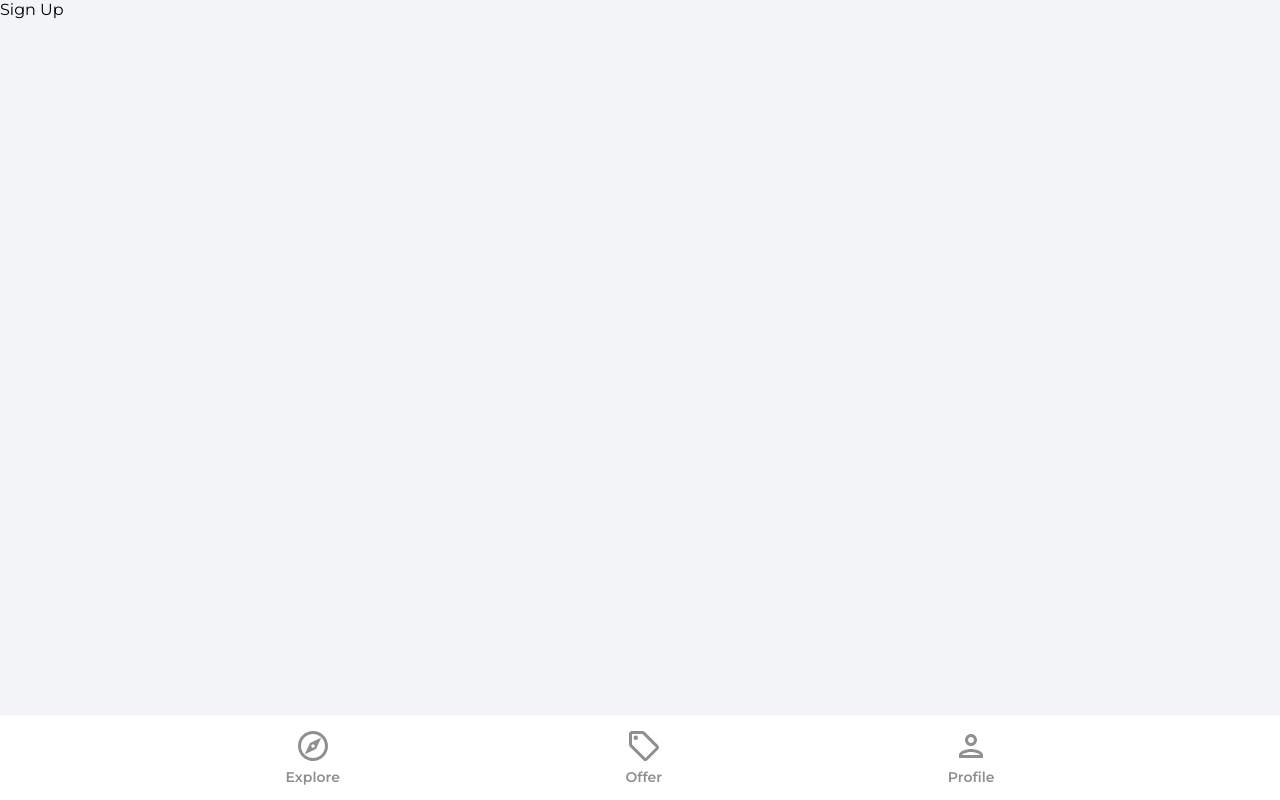
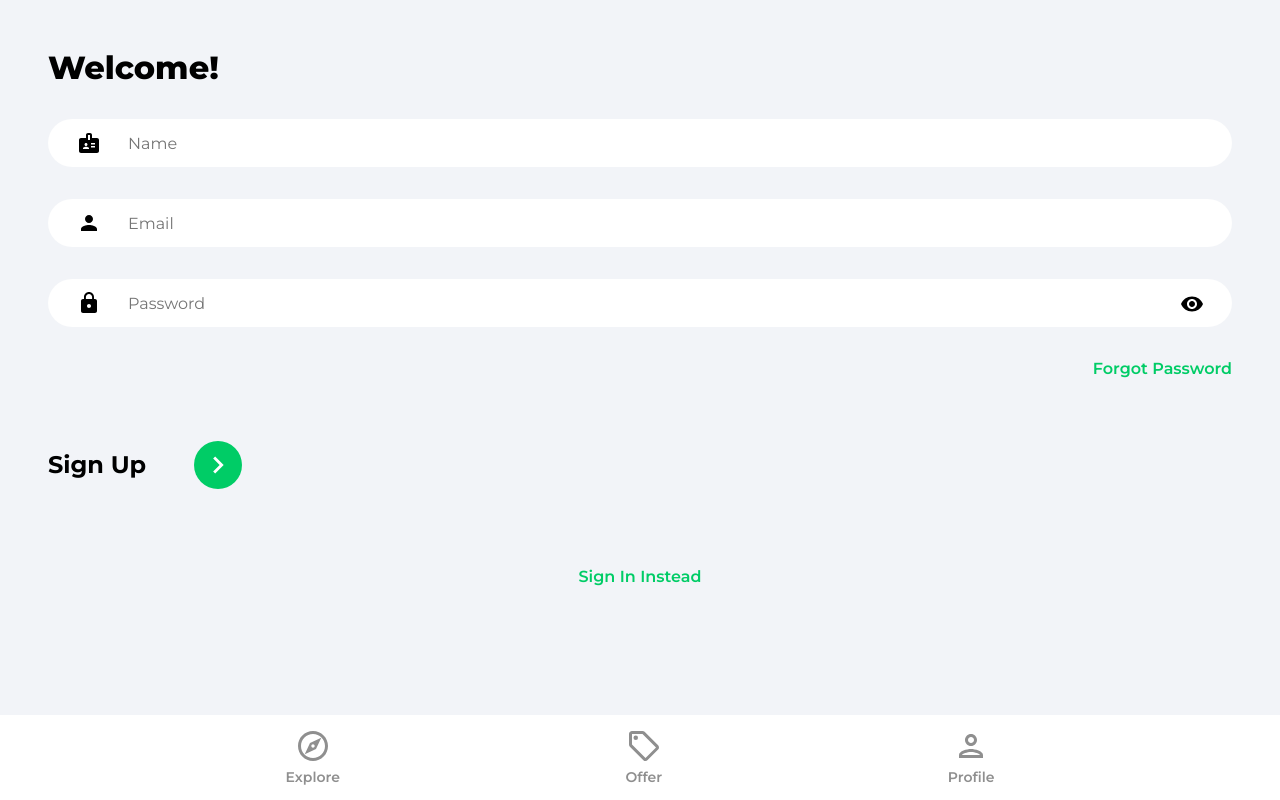
Before and after one commit to JMDahl43/ReactF2B, a React (Create React App) app in the folder house-marketplace/: page /sign-up in a window 1280 px wide. Built offline with nearby package versions, Linux system fonts and the light colour scheme.

Commit message:
Update sign-up page, register user.

```diff
--- a/house-marketplace/src/pages/SignUp.jsx
+++ b/house-marketplace/src/pages/SignUp.jsx
@@ -1,6 +1,120 @@
+import { useState } from 'react'
+import { Link, useNavigate } from 'react-router-dom'
+import {
+  getAuth,
+  createUserWithEmailAndPassword,
+  updateProfile,
+} from 'firebase/auth'
+import { db } from '../firebase.config'
+import { ReactComponent as ArrowRightIcon } from '../assets/svg/keyboardArrowRightIcon.svg'
+import visibilityIcon from '../assets/svg/visibilityIcon.svg'
+
 function SignUp() {
+  const [showPassword, setShowPassword] = useState(false)
+  const [formData, setFormData] = useState({
+    name: '',
+    email: '',
+    password: '',
+  })
+
+  const { name, email, password } = formData
+
+  const navigate = useNavigate()
+
+  const onChange = (e) => {
+    setFormData((prevState) => ({
+      ...prevState,
+      [e.target.id]: e.target.value,
+    }))
+  }
+
+  const onSubmit = async (e) => {
+    e.preventDefault()
+
+    try {
+      const auth = getAuth()
+
+      const userCredential = await createUserWithEmailAndPassword(
+        auth,
+        email,
+        password
+      )
+
+      const user = userCredential.user
+
+      updateProfile(auth.currentUser, {
+        displayName: name,
+      })
+
+      navigate('/')
+    } catch (error) {
+      console.log(error)
+    }
+  }
+
   return (
-    <div>Sign Up</div>
+    <>
+      <div className='pageContainer'>
+        <header>
+          <p className='pageHeader'>Welcome!</p>
+        </header>
+        <main>
+          <form onSubmit={onSubmit}>
+            <input
+              type='text'
+              className='nameInput'
+              id='name'
+              placeholder='Name'
+              value={name}
+              onChange={onChange}
+            />
+            <input
+              type='email'
+              className='emailInput'
+              id='email'
+              placeholder='Email'
+              value={email}
+              onChange={onChange}
+            />
+
+            <div className='passwordInputDiv'>
+              <input
+                type={showPassword ? 'text' : 'password'}
+                className='passwordInput'
+                placeholder='Password'
+                id='password'
+                value={password}
+                onChange={onChange}
+              />
+              <img
+                src={visibilityIcon}
+                alt='Show Password'
+                className='showPassword'
+                onClick={() => {
+                  setShowPassword((prevState) => !prevState)
+                }}
+              />
+            </div>
+            <Link to='/forgot-password' className='forgotPasswordLink'>
+              Forgot Password
+            </Link>
+
+            <div className='signUpBar'>
+              <p className='signUpText'>Sign Up</p>
+              <button className='signUpButton'>
+                <ArrowRightIcon fill='#fff' width='34px' height='34px' />
+              </button>
+            </div>
+          </form>
+
+          {/* Google OAuth*/}
+
+          <Link to='/sign-in' className='registerLink'>
+            Sign In Instead
+          </Link>
+        </main>
+      </div>
+    </>
   )
 }
 export default SignUp
```
